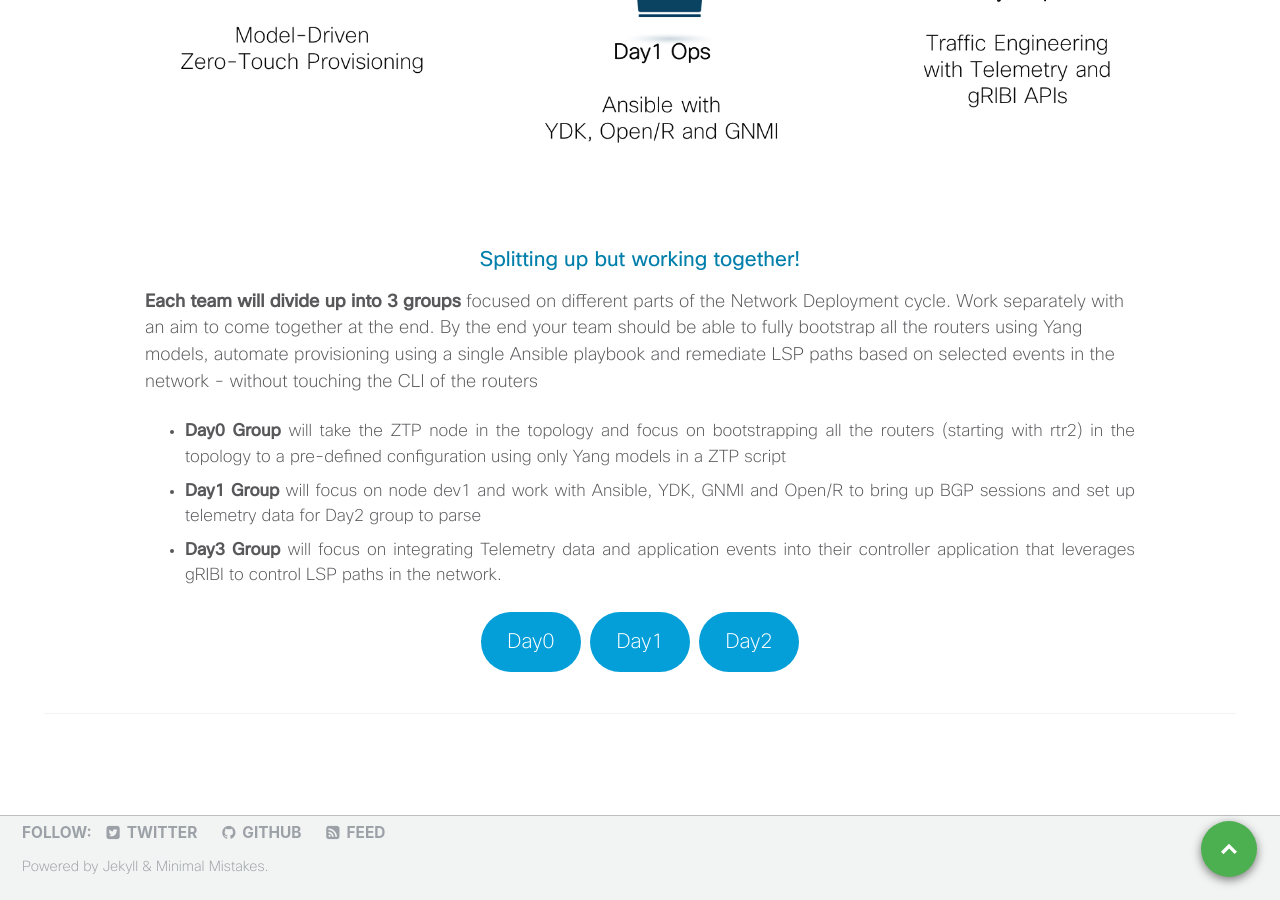
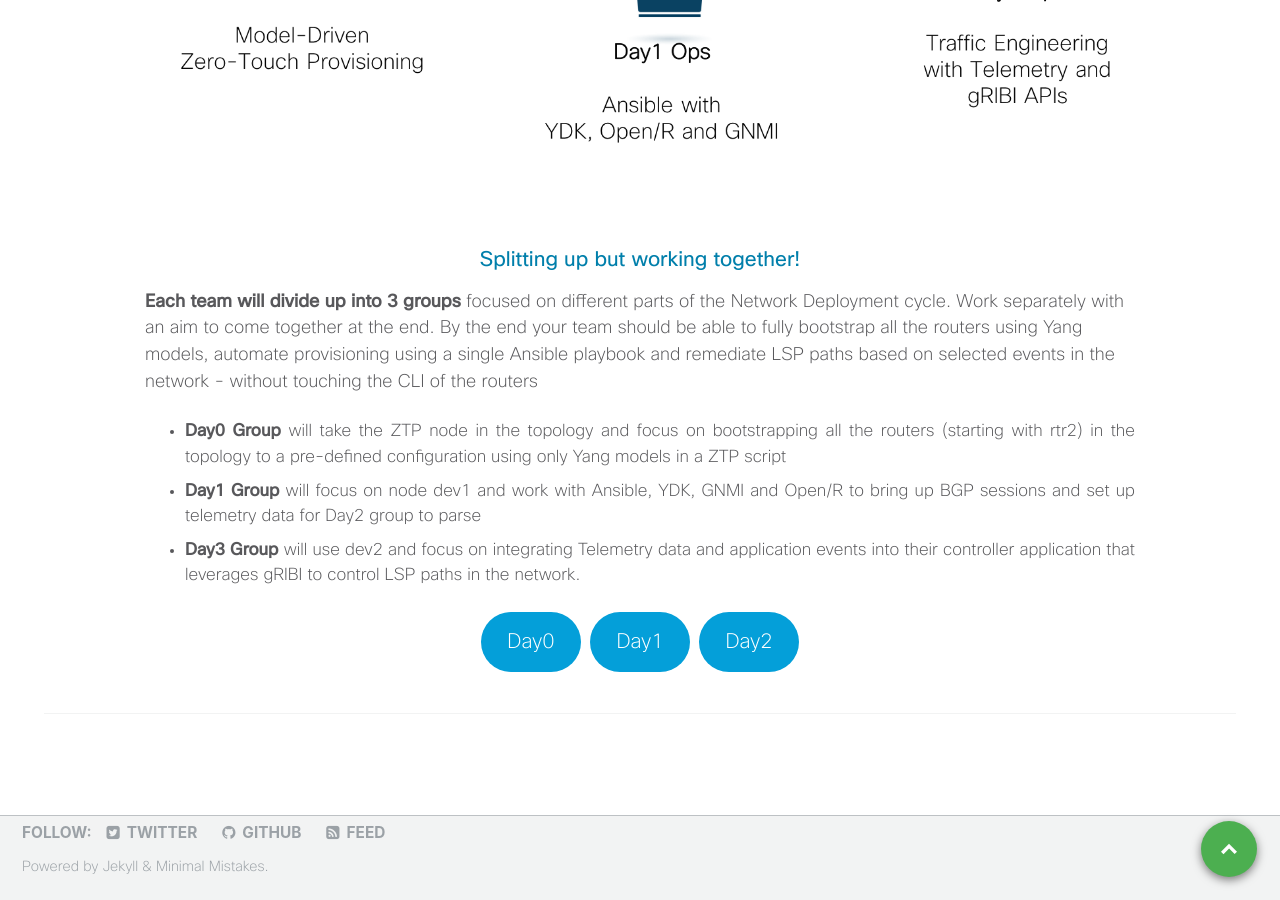
Before and after one commit to nanog75/hackathon, a Jekyll site: the page built from _pages/home.md, in a window 1280 px wide and 900 px high, scrolled down 2072 px. Built offline with Jekyll 4.4.1, drawn with Linux system fonts in a browser that asks for light colours.

Commit message:
Corrections

```diff
--- a/_pages/home.md
+++ b/_pages/home.md
@@ -17,7 +17,7 @@ date: null
     <div class="feature__item--center">
       <div class="archive__item">
           <div class="archive__item-teaser center" style="height: 500px; width: 1000px; display: block; margin-left: auto; margin-right: auto;">
-            <img src="{{ base_path }}/images/topology_nanog75_with_logos.png" alt="" />
+            <img class="img-responsive" src="{{ base_path }}/images/topology_nanog75_with_logos.png" alt="" />
           </div>
         <div class="archive__item-body">
             <h2 class="archive__item-title">Network Topology for today</h2>
@@ -36,12 +36,12 @@ date: null
     <div class="feature__item--center">
       <div class="archive__item">
           <div class="archive__item-teaser center" style="height: 600px; width: 1000px; display: block; margin-left: auto; margin-right: auto;">
-            <img src="{{ base_path }}/images/team_groups.png" alt="" />
+            <img class="img-responsive" src="{{ base_path }}/images/team_groups.png" alt="" />
           </div>
         <div class="archive__item-body">
             <h2 class="archive__item-title">Splitting up but working together!</h2>
             <div class="archive__item-excerpt" style="font-size: 0.65em;">
-              <p style="text-align: left;"><b>Each team will divide up into 3 groups</b> focused on different parts of the Network Deployment cycle. Work separately with an aim to come together at the end. By the end your team should be able to fully bootstrap all the routers using Yang models, automate provisioning using a single Ansible playbook and remediate LSP paths based on selected events in the network - without touching the CLI of the routers<ul><li><b>Day0 Group</b> will take the ZTP node in the topology and focus on bootstrapping all the routers (starting with rtr2) in the topology to a pre-defined configuration using only Yang models in a ZTP script</li><li><b>Day1 Group</b> will focus on node dev1 and work with Ansible, YDK, GNMI and Open/R to bring up BGP sessions and set up telemetry data for Day2 group to parse</li><li><b>Day3 Group</b> will focus on integrating Telemetry data and application events into their controller application that leverages gRIBI to control LSP paths in the network.</li></ul></p>
+              <p style="text-align: left;"><b>Each team will divide up into 3 groups</b> focused on different parts of the Network Deployment cycle. Work separately with an aim to come together at the end. By the end your team should be able to fully bootstrap all the routers using Yang models, automate provisioning using a single Ansible playbook and remediate LSP paths based on selected events in the network - without touching the CLI of the routers<ul><li><b>Day0 Group</b> will take the ZTP node in the topology and focus on bootstrapping all the routers (starting with rtr2) in the topology to a pre-defined configuration using only Yang models in a ZTP script</li><li><b>Day1 Group</b> will focus on node dev1 and work with Ansible, YDK, GNMI and Open/R to bring up BGP sessions and set up telemetry data for Day2 group to parse</li><li><b>Day3 Group</b> will use dev2 and focus on integrating Telemetry data and application events into their controller application that leverages gRIBI to control LSP paths in the network.</li></ul></p>
             </div>
             <p>
             <a target="_blank" href="{{ base_path }}/day0-instructions" class="btn btn--large"> Day0</a>
```
